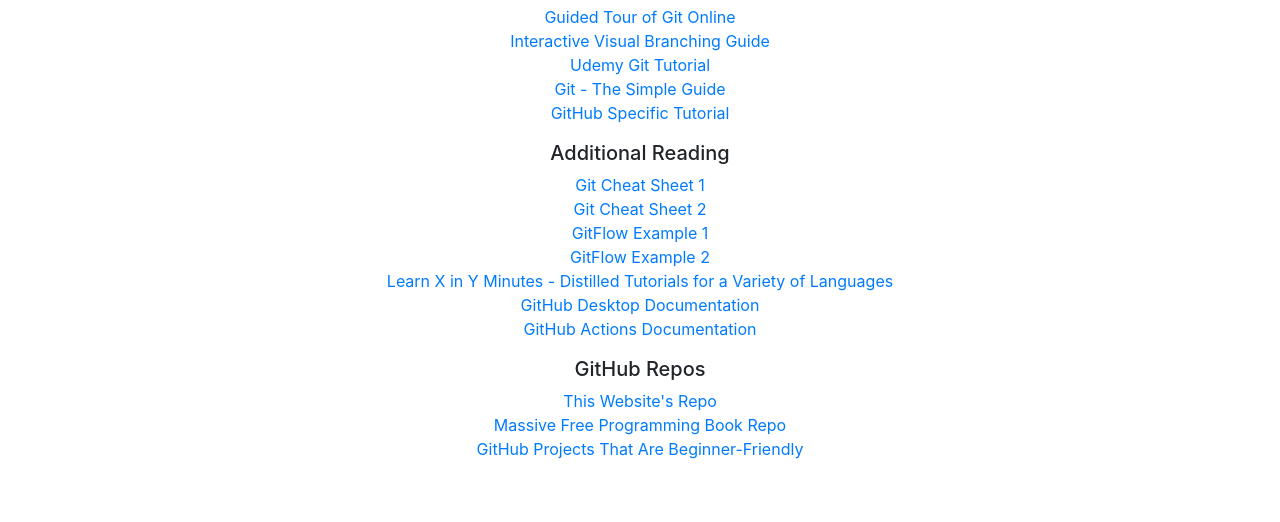
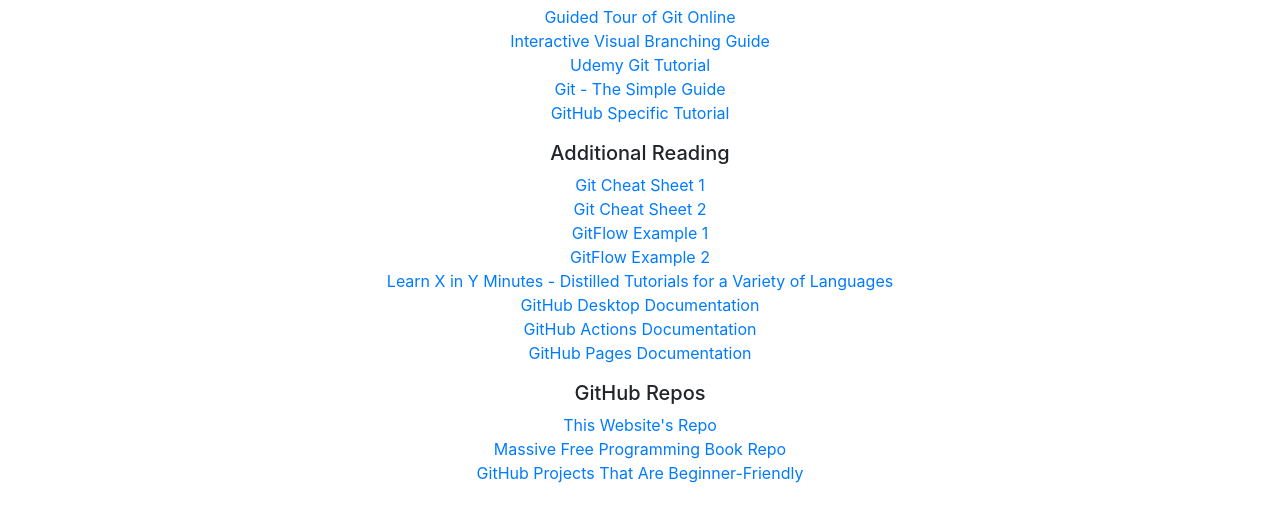
Before and after one commit to onideus/github-101-website, a website: page resources.html in a window 1280 px wide. Shown: the part 190-712 px from the top of the page. Drawn offline with Linux system fonts and the light colour scheme.

Commit message:
Minor updates to the presentation and resources.html

```diff
--- a/resources.html
+++ b/resources.html
@@ -60,6 +60,7 @@
                 <li><a href="https://learnxinyminutes.com/">Learn X in Y Minutes - Distilled Tutorials for a Variety of Languages</a></li>
                 <li><a href="https://help.github.com/en/desktop">GitHub Desktop Documentation</a></li>
                 <li><a href="https://help.github.com/en/actions">GitHub Actions Documentation</a></li>
+                <li><a href="https://help.github.com/en/github/working-with-github-pages/about-github-pages">GitHub Pages Documentation</a></li>
             </ul>
             <h5>GitHub Repos</h5>
             <ul class="list-unstyled">
```
Also changed, not shown: 1 other file.
